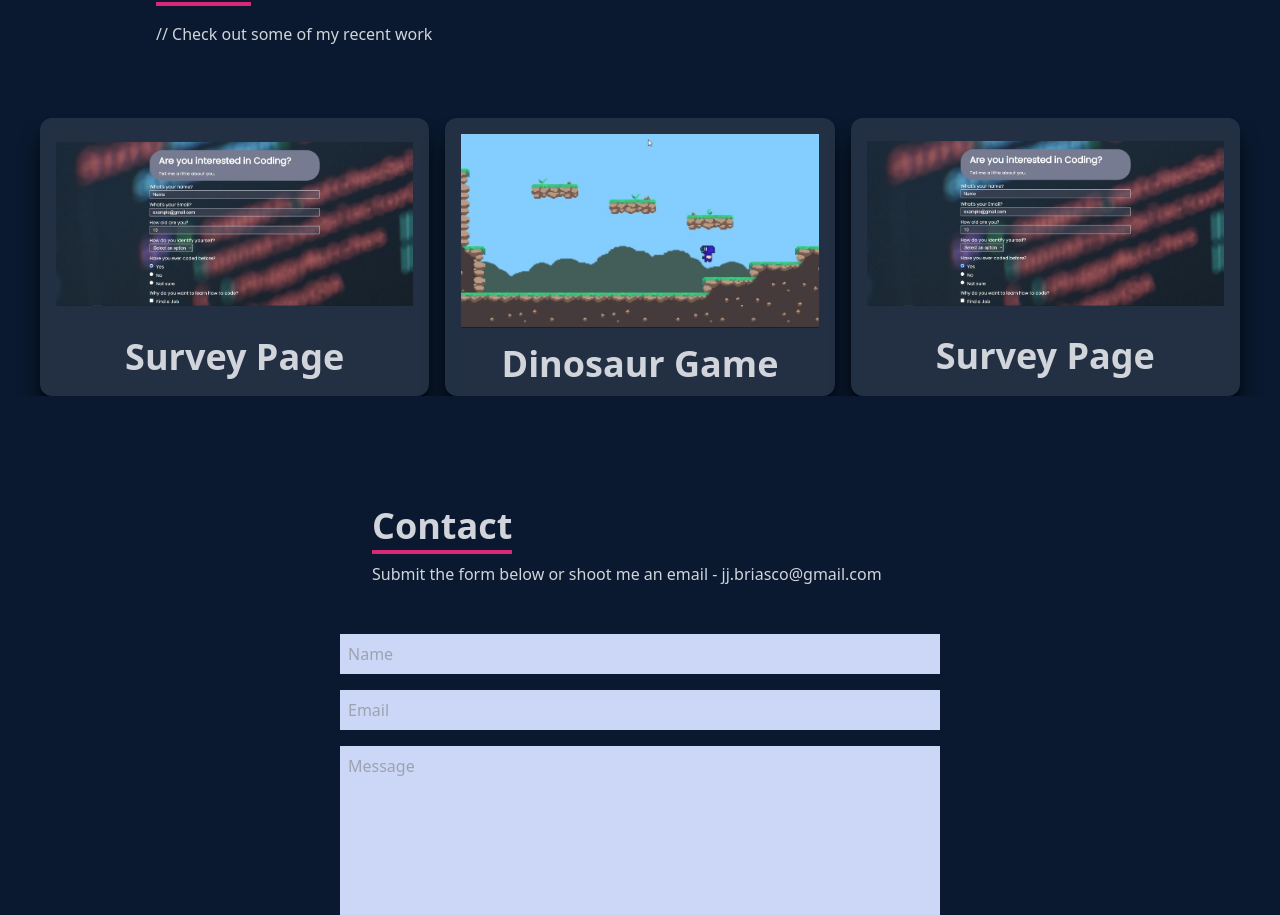
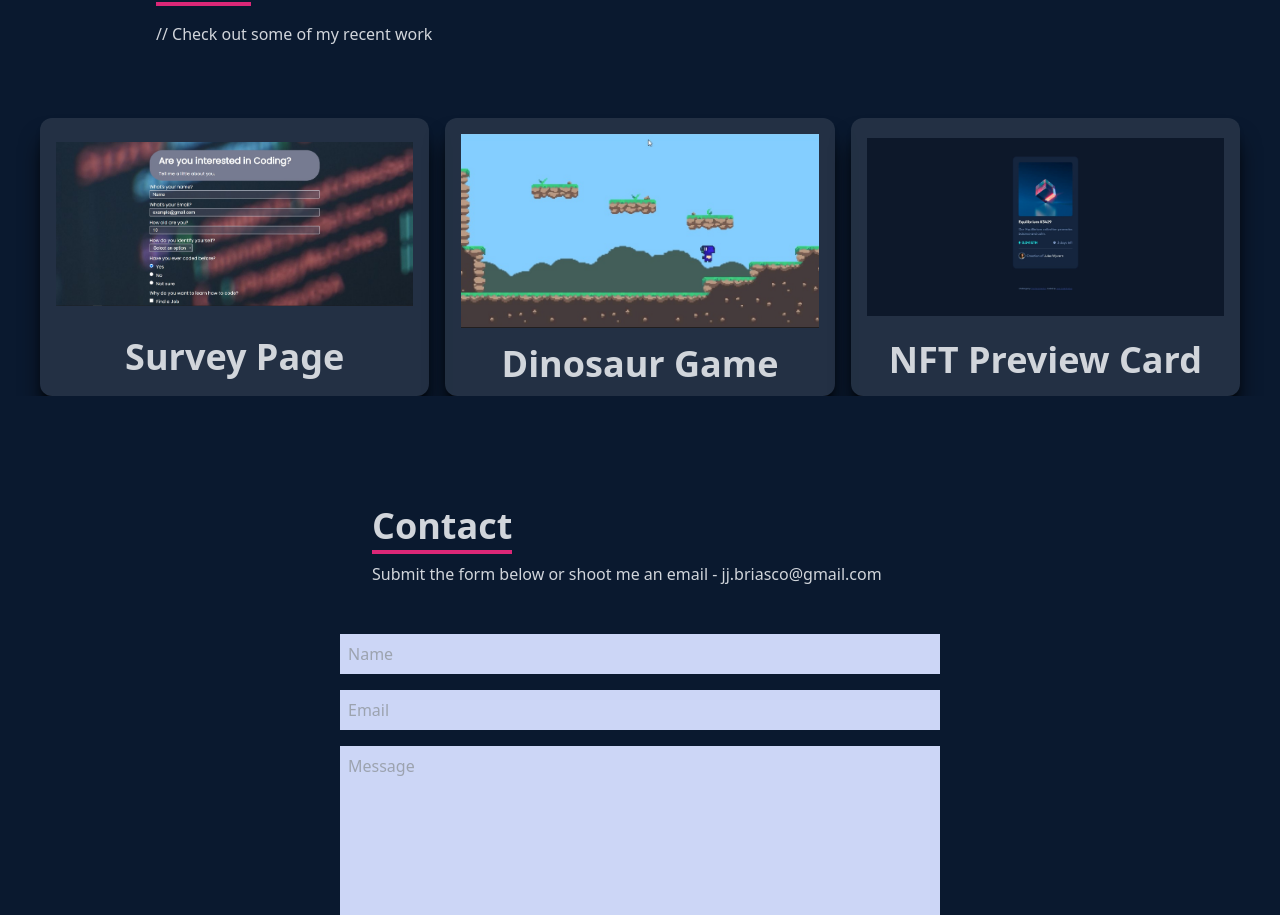
Before and after one commit to JJBandana/portfolio, a React (Create React App) app: page / in a window 1280 px wide. Shown: the part 2538-3453 px from the top of the page. Built offline with nearby package versions, Linux system fonts and the light colour scheme.

Commit message:
nft-card

```diff
--- a/src/components/Project.jsx
+++ b/src/components/Project.jsx
@@ -3,8 +3,8 @@ import React from 'react'
 function Project(props) {
   return (
     <div className='container bg-white rounded-xl bg-opacity-10 flex flex-col justify-around shadow-xl shadow-black'>
-        <img className='p-4' src={require(`../assets/${props.file}-project.jpg`)} alt={props.file}/>
-        <h1 className='text-gray-300 text-center text-4xl font-semibold pb-3'>{props.name}</h1>
+        <a href={props.url}><img className='p-4' src={require(`../assets/${props.file}-project.jpg`)} alt={props.file}/></a>
+        <a href={props.url}><h1 className='text-gray-300 text-center text-4xl font-semibold pb-3'>{props.name}</h1></a>
     </div>
   )
 }
--- a/src/components/Work.jsx
+++ b/src/components/Work.jsx
@@ -12,9 +12,9 @@ const Work = () => {
         </div>
 
         <div className='grid grid-cols-1 sm:grid-cols-2 md:grid-cols-3 gap-4 md:mx-10'>
-            <Project file='survey' name='Survey Page'/>
-            <Project file='game' name='Dinosaur Game'/>
-            <Project file='survey' name='Survey Page'/>
+            <Project file='survey' name='Survey Page' url='#'/>
+            <Project file='game' name='Dinosaur Game' url='#'/>
+            <Project file='nft' name='NFT Preview Card' url='https://jjbandana.github.io/nft-preview-card/'/>
         </div>
     </div>
   )
```
Also changed, not shown: src/assets/nft-project.jpg (added).
